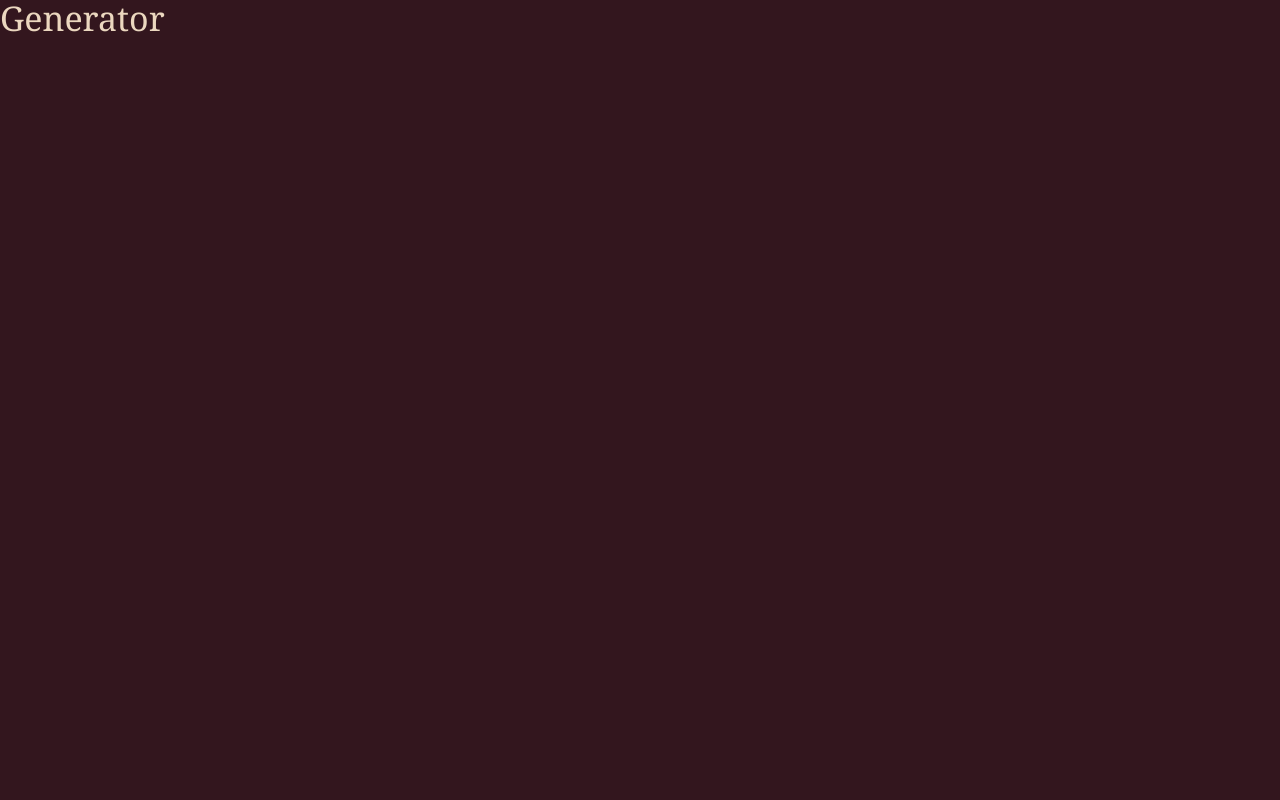
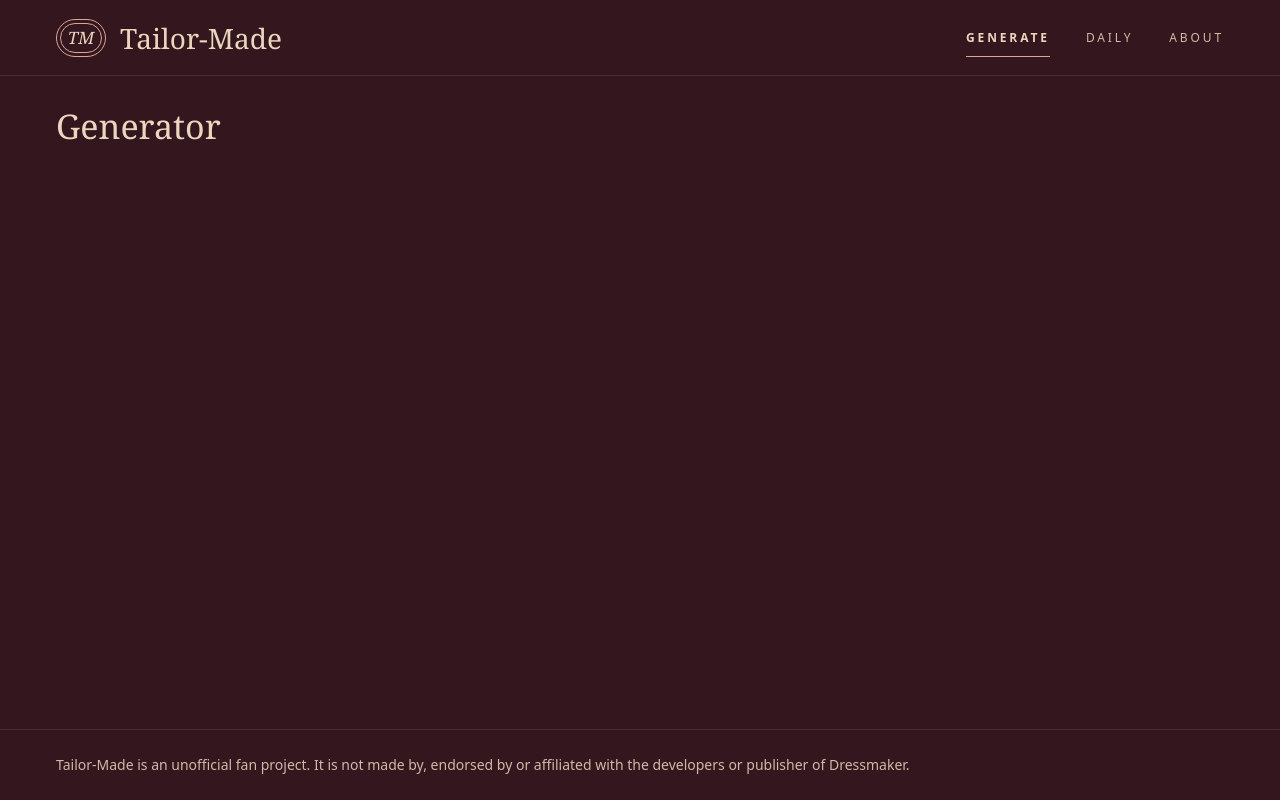
Before and after one commit to Theosaurus-Rex/tailor-made, a React (Vite) app: page / in a window 1280 px wide. Built offline with nearby package versions, Linux system fonts and the light colour scheme.

Commit message:
feat: wrap every page in the app shell

```diff
--- a/src/App.tsx
+++ b/src/App.tsx
@@ -1,6 +1,7 @@
 import { lazy, Suspense } from "react";
 import { Route, Routes } from "react-router";
 
+import { AppShell } from "@/components/AppShell";
 import { AboutScreen } from "@/features/about/AboutScreen";
 import { DailyScreen } from "@/features/daily/DailyScreen";
 import { GeneratorScreen } from "@/features/generator/GeneratorScreen";
@@ -16,6 +17,7 @@ const DebugScreen = import.meta.env.DEV
 export function App() {
   return (
     <Routes>
+      <Route element={<AppShell />}>
         <Route path="/" element={<GeneratorScreen />} />
         <Route path="/daily" element={<DailyScreen />} />
         <Route path="/c" element={<SharedChallengeScreen />} />
@@ -31,6 +33,7 @@ export function App() {
           />
         )}
         <Route path="*" element={<NotFoundScreen />} />
+      </Route>
     </Routes>
   );
 }
--- /dev/null
+++ b/src/components/AppShell.tsx
@@ -0,0 +1,67 @@
+import { Link, NavLink, Outlet } from "react-router";
+
+const NAV_ITEMS = [
+  { to: "/", label: "Generate", end: true },
+  { to: "/daily", label: "Daily", end: false },
+  { to: "/about", label: "About", end: false },
+];
+
+function Mark() {
+  return (
+    <span className="rounded-full border border-rose p-[3px]">
+      <span className="flex h-[30px] w-[42px] items-center justify-center rounded-full border border-rose font-serif text-[17px] leading-none text-ink italic">
+        TM
+      </span>
+    </span>
+  );
+}
+
+export function AppShell() {
+  return (
+    <div className="flex min-h-screen flex-col">
+      <header className="flex min-h-[76px] items-center justify-between border-b border-line px-[18px] md:px-14">
+        <Link
+          to="/"
+
+          className="flex items-center gap-3.5 text-ink hover:text-ink"
+        >
+          <Mark />
+          <span
+            data-testid="wordmark"
+            className="hidden font-serif text-[28px] leading-none md:inline"
+          >
+            Tailor-Made
+          </span>
+          <span className="sr-only md:hidden">Tailor-Made</span>
+        </Link>
+        <nav aria-label="Main" className="flex gap-[18px] md:gap-9">
+          {NAV_ITEMS.map(({ to, label, end }) => (
+            <NavLink
+              key={to}
+              to={to}
+              end={end}
+              className={({ isActive }) =>
+                `label-caps border-b-[1.5px] pt-3 pb-2.5 text-xs ${
+                  isActive
+                    ? "border-rose font-semibold text-ink"
+                    : "border-transparent font-medium text-subtle"
+                }`
+              }
+            >
+              {label}
+            </NavLink>
+          ))}
+        </nav>
+      </header>
+      <main className="flex-1 px-[18px] py-8 md:px-14">
+        <Outlet />
+      </main>
+      <footer className="border-t border-line px-[18px] py-6 text-sm leading-[1.6] text-subtle md:px-14">
+        <p>
+          Tailor-Made is an unofficial fan project. It is not made by, endorsed by or affiliated
+          with the developers or publisher of Dressmaker.
+        </p>
+      </footer>
+    </div>
+  );
+}
```
Also changed, not shown: 2 other files (tests, documents, lock files or other folders). Lines whose indentation alone changed are shown as unchanged.
